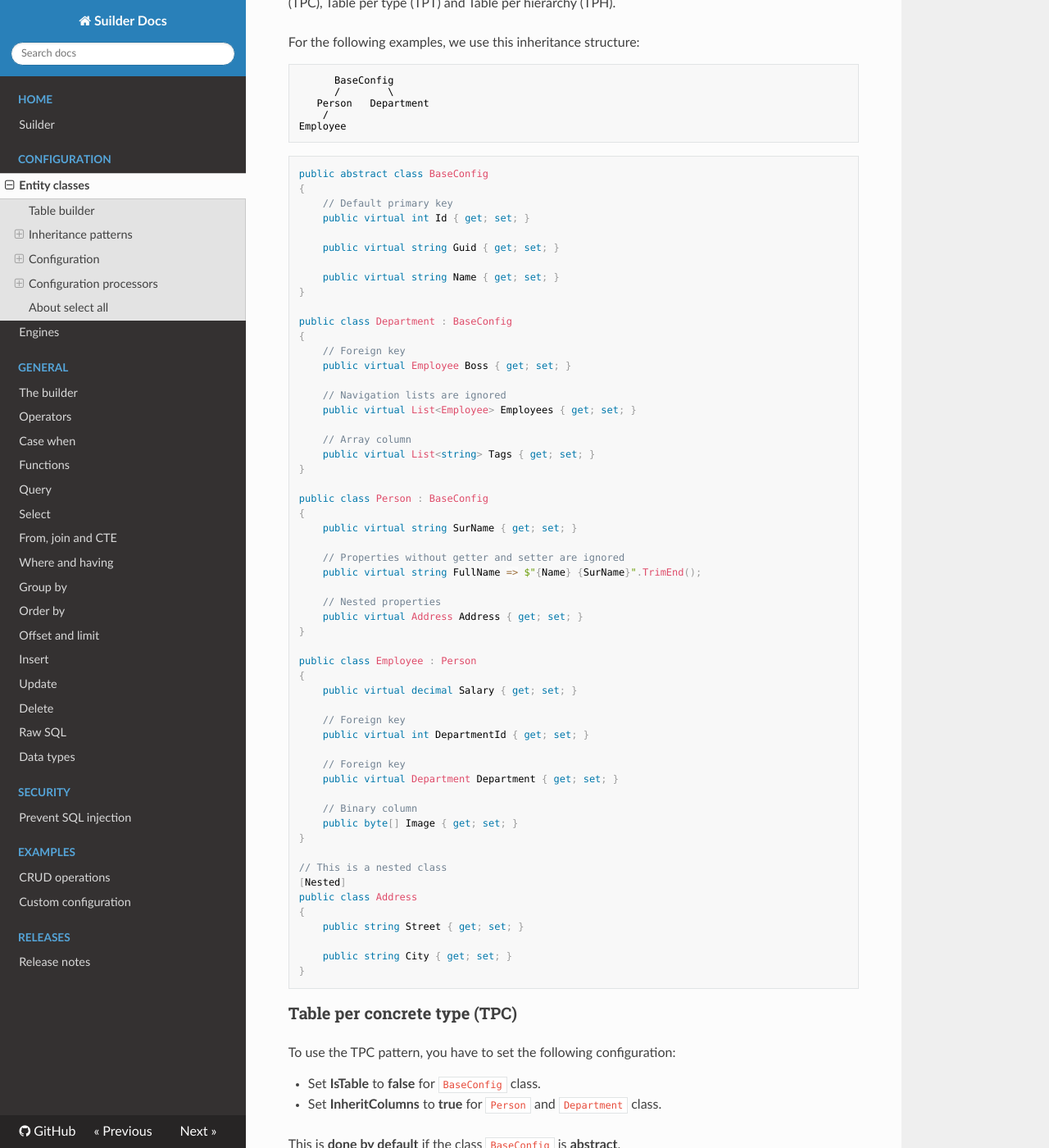
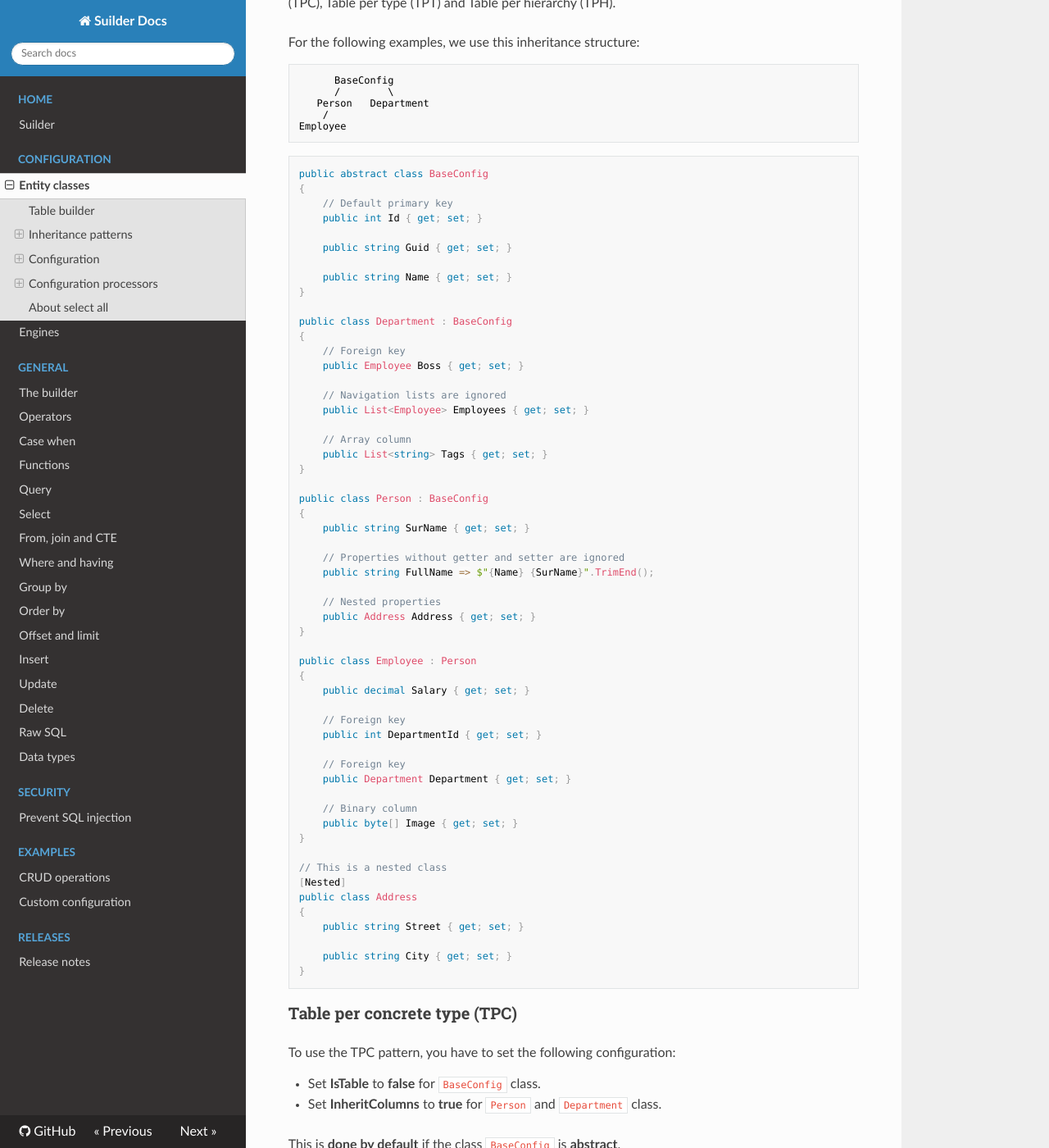
Before and after one commit to Ropticus/Suilder-docs, an MkDocs documentation site: the page built from docs/configuration/entity-classes.md, in a window 1280 px wide and 1400 px high, scrolled down 1415 px. Shown: the whole window at 82% size. Built offline with MkDocs 1.6.1, drawn with Linux system fonts in a browser that asks for light colours; nearby versions of some CDN libraries.

Commit message:
Update MkDocs

````diff
--- a/docs/configuration/entity-classes.md
+++ b/docs/configuration/entity-classes.md
@@ -49,45 +49,45 @@ Employee
 public abstract class BaseConfig
 {
     // Default primary key
-    public virtual int Id { get; set; }
+    public int Id { get; set; }
 
-    public virtual string Guid { get; set; }
+    public string Guid { get; set; }
 
-    public virtual string Name { get; set; }
+    public string Name { get; set; }
 }
 
 public class Department : BaseConfig
 {
     // Foreign key
-    public virtual Employee Boss { get; set; }
+    public Employee Boss { get; set; }
 
     // Navigation lists are ignored
-    public virtual List<Employee> Employees { get; set; }
+    public List<Employee> Employees { get; set; }
 
     // Array column
-    public virtual List<string> Tags { get; set; }
+    public List<string> Tags { get; set; }
 }
 
 public class Person : BaseConfig
 {
-    public virtual string SurName { get; set; }
+    public string SurName { get; set; }
 
     // Properties without getter and setter are ignored
-    public virtual string FullName => $"{Name} {SurName}".TrimEnd();
+    public string FullName => $"{Name} {SurName}".TrimEnd();
 
     // Nested properties
-    public virtual Address Address { get; set; }
+    public Address Address { get; set; }
 }
 
 public class Employee : Person
 {
-    public virtual decimal Salary { get; set; }
+    public decimal Salary { get; set; }
 
     // Foreign key
-    public virtual int DepartmentId { get; set; }
+    public int DepartmentId { get; set; }
 
     // Foreign key
-    public virtual Department Department { get; set; }
+    public Department Department { get; set; }
 
     // Binary column
     public byte[] Image { get; set; }
@@ -345,11 +345,11 @@ public Department Department { get; set; }
 
 // Mark primitive property as foreign key
 [ForeignKey]
-public virtual int DepartmentId { get; set; }
+public int DepartmentId { get; set; }
 
 // Change the name of the foreign key
 [ForeignKey("DeptId")]
-public virtual int DepartmentId { get; set; }
+public int DepartmentId { get; set; }
 ```
 
 With table builder:
--- a/mkdocs.yml
+++ b/mkdocs.yml
@@ -17,13 +17,13 @@ markdown_extensions:
       permalink: true
 
 extra_css:
-  - https://cdnjs.cloudflare.com/ajax/libs/prism/1.28.0/themes/prism.min.css
+  - https://cdnjs.cloudflare.com/ajax/libs/prism/1.29.0/themes/prism.min.css
   - css/extra.css
 
 extra_javascript:
-  - https://cdnjs.cloudflare.com/ajax/libs/prism/1.28.0/components/prism-core.min.js
-  - https://cdnjs.cloudflare.com/ajax/libs/prism/1.28.0/components/prism-clike.min.js
-  - https://cdnjs.cloudflare.com/ajax/libs/prism/1.28.0/components/prism-csharp.min.js
+  - https://cdnjs.cloudflare.com/ajax/libs/prism/1.29.0/components/prism-core.min.js
+  - https://cdnjs.cloudflare.com/ajax/libs/prism/1.29.0/components/prism-clike.min.js
+  - https://cdnjs.cloudflare.com/ajax/libs/prism/1.29.0/components/prism-csharp.min.js
   - js/extra.js
 
 nav:
--- a/readthedocs.yml
+++ b/readthedocs.yml
@@ -9,7 +9,7 @@ version: 2
 build:
   os: ubuntu-20.04
   tools:
-    python: "3.10"
+    python: "3.11"
 
 # Build documentation with MkDocs
 mkdocs:
--- a/requirements.txt
+++ b/requirements.txt
@@ -1 +1 @@
-mkdocs==1.3.0
+mkdocs==1.4.2
--- a/theme/css/extra.css
+++ b/theme/css/extra.css
@@ -2,7 +2,9 @@
     text-align: justify;
 }
 
-.section p + ul, .section p + pre, .section h4 + ul {
+.section p+ul,
+.section p+pre,
+.section h4+ul {
     margin-top: -10px !important;
 }
 
@@ -12,6 +14,20 @@ pre[class*="language-"] {
     overflow: initial;
 }
 
+.wy-table-responsive table td,
+.wy-table-responsive table th {
+    white-space: initial;
+}
+
+.rst-content table.docutils td,
+.rst-content table.docutils th {
+    padding: 8px 12px;
+}
+
+.td-nowrap {
+    min-width: 30ch;
+}
+
 .rst-versions:not(.rst-badge) .rst-current-version {
     padding: 0 12px !important;
     display: flex !important;
--- a/theme/js/extra.js
+++ b/theme/js/extra.js
@@ -1,6 +1,11 @@
-document.addEventListener("DOMContentLoaded", function(event) {
+document.addEventListener("DOMContentLoaded", function (event) {
     var currentTop = document.querySelector(".toctree-l1.current").offsetTop;
 
-    if(currentTop >= 150)
+    if (currentTop >= 150)
         document.querySelector(".wy-side-scroll").scroll(0, currentTop);
 });
+
+document.querySelectorAll("table.docutils td").forEach(function (element) {
+    if (element.textContent.length >= 30)
+        element.classList.add("td-nowrap");
+})
````
Also changed, not shown: CONTRIBUTING.md (+35 -5 lines).
